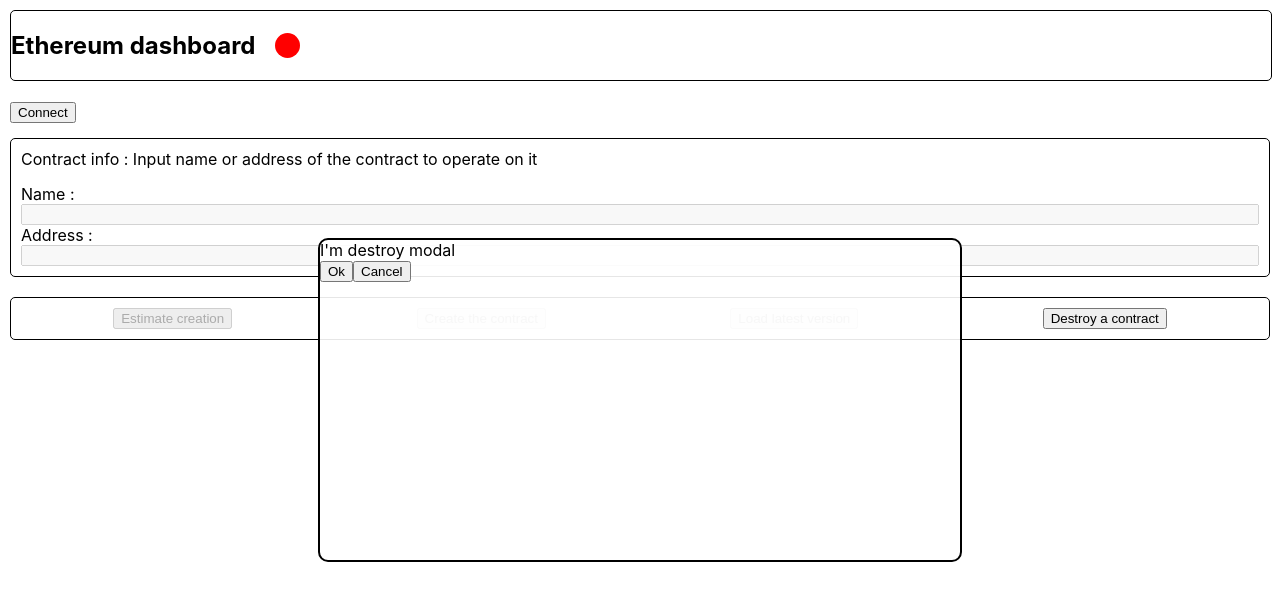
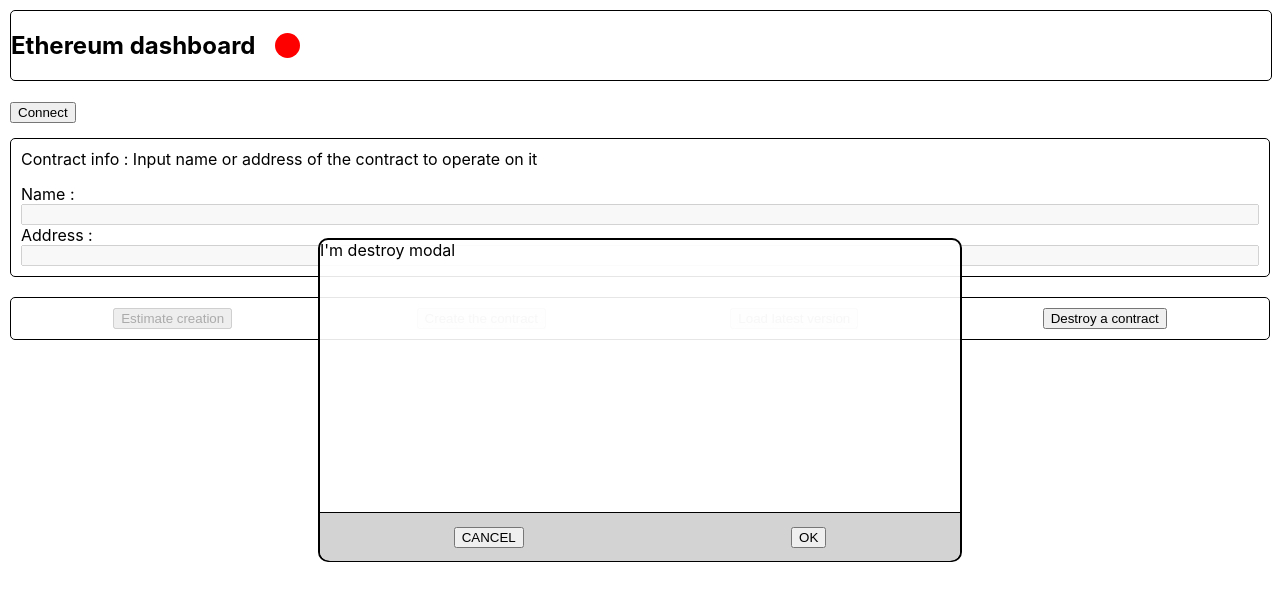
Before and after one commit to guser9822/avantasia, a React (Create React App) app: page / in a window 1280 px wide. Shown: the top 600 px of the page. Built offline with nearby package versions, Linux system fonts and the light colour scheme.

Commit message:
Improved Modal style

```diff
--- a/src/components/Modal/Modal.css
+++ b/src/components/Modal/Modal.css
@@ -11,10 +11,21 @@
     transform: translate(-50%, -50%);
 }
 
-.ModalContent{
-
+.Modal-Body{
+    display: flex;
+    flex-direction: column;
+    width: 100%;
+    height: 85%;
 }
 
-.ModalContent-Footer{
-
+.Modal-Footer{
+    display: flex;
+    align-items: center;
+    justify-content: space-around;
+    width: 100%;
+    height: 15%;
+    border-top: 1px solid black;
+    background-color: lightgrey;
+    border-bottom-right-radius: 10px;
+    border-bottom-left-radius: 10px;
 }
--- a/src/components/Modal/index.js
+++ b/src/components/Modal/index.js
@@ -5,13 +5,13 @@
         render() {
             return (
                 <div className="ModalSpace">
-                    <div className="ModalContent">
+                    <div className="Modal-Body">
                         <WrappedComponent />
-                        <div className="ModalContent-Footer">
-                            <button onClick={void(0)} disabled={void(0)}>Ok</button>
-                            <button onClick={void(0)} disabled={void(0)}>Cancel</button>
+                    </div>
+                    <div className="Modal-Footer">
+                            <button onClick={void(0)} disabled={void(0)}>CANCEL</button>
+                            <button onClick={void(0)} disabled={void(0)}>OK</button>
                         </div>
-                    </div>
                 </div>
             )
         }
```
